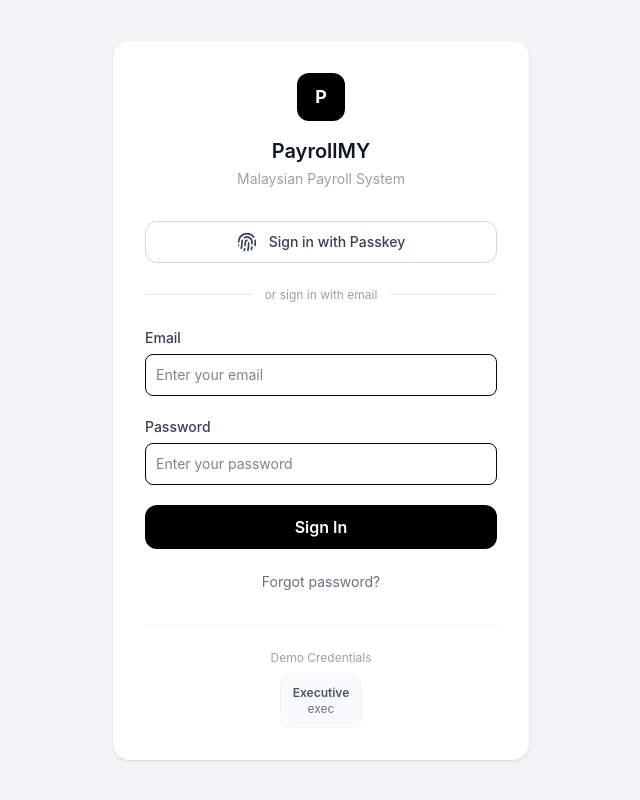
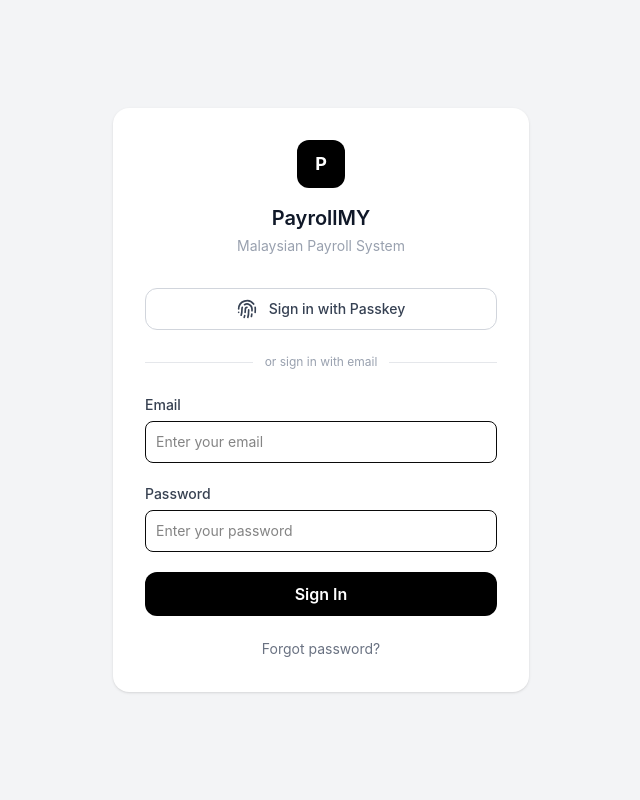
Before and after one commit to siewong007/payroll-system, a React (Vite) app in the folder frontend/: page /login in a window 1280 px wide. Shown: the whole page, without its empty margins (319-959 px from the left). Built offline with nearby package versions, Linux system fonts and the light colour scheme; no server answers.

Commit message:
Remove demo credentials from login page

```diff
--- a/frontend/src/pages/auth/Login.tsx
+++ b/frontend/src/pages/auth/Login.tsx
@@ -234,19 +234,6 @@ export function Login() {
             </div>
           </form>
 
-          <div className="mt-8 pt-6 border-t border-gray-100">
-            <p className="text-xs text-gray-400 text-center mb-2">Demo Credentials</p>
-            <div className="flex justify-center">
-              <button
-                type="button"
-                onClick={() => { setEmail('exec@demo.com'); setPassword('admin123'); }}
-                className="text-xs text-center py-2.5 px-3 bg-gray-50 rounded-xl text-gray-500 hover:bg-gray-100 hover:text-gray-700 transition-all-fast border border-gray-100"
-              >
-                <span className="block font-semibold text-gray-600">Executive</span>
-                exec
-              </button>
-            </div>
-          </div>
         </div>
       </motion.div>
     </div>
```
